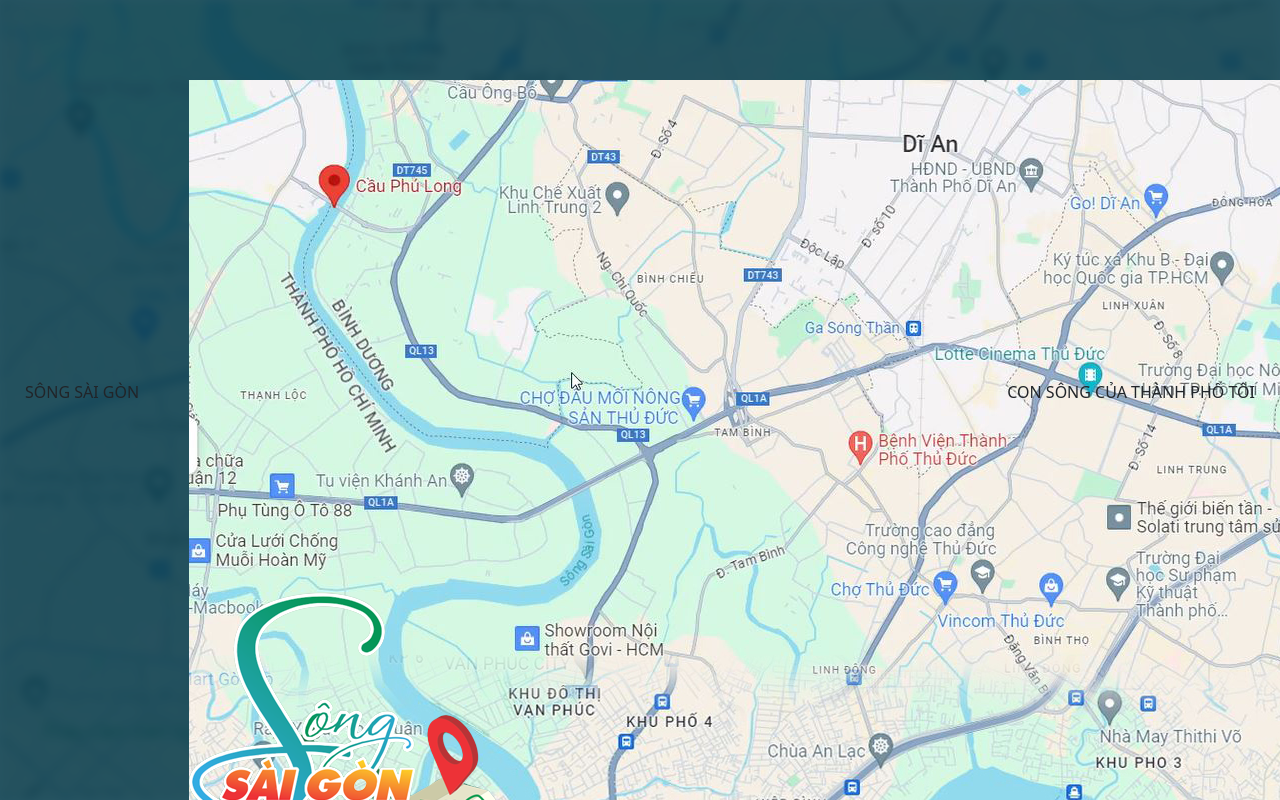
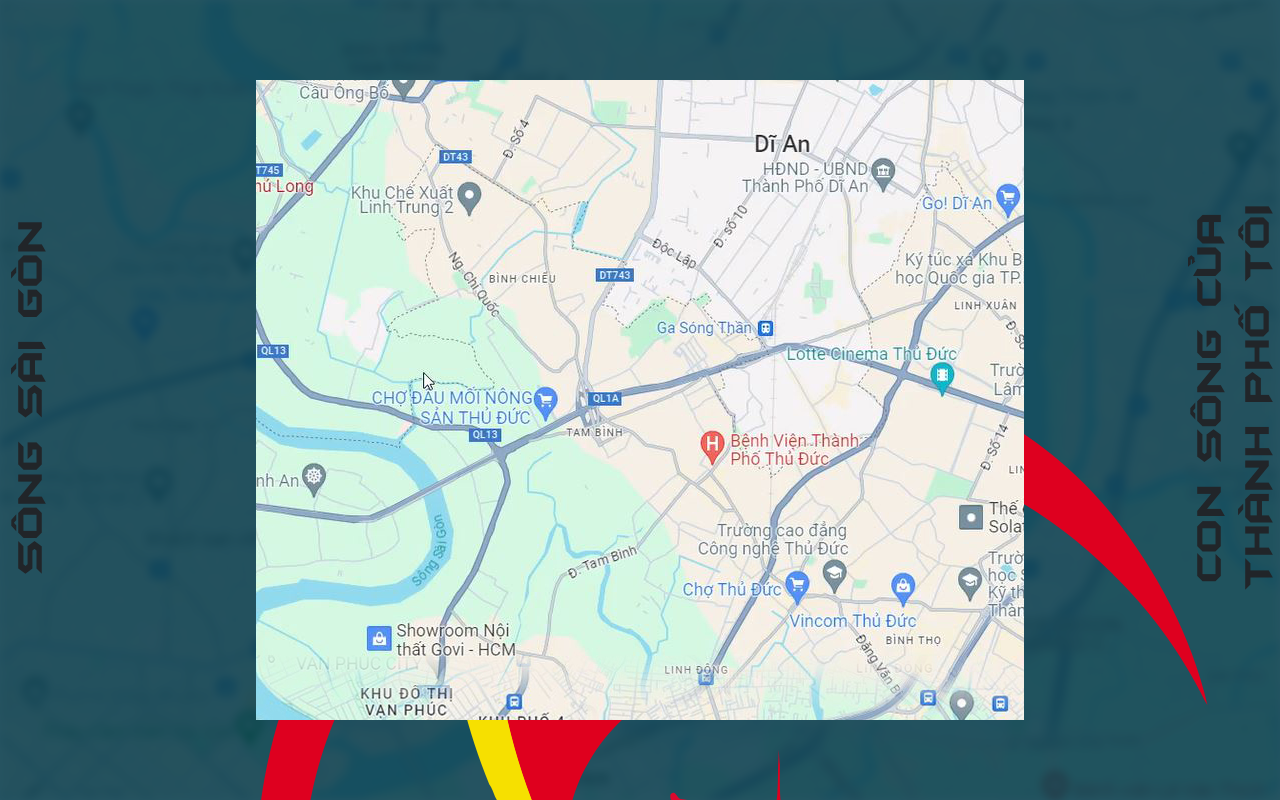
Before and after one commit to huyngaide/bai-dau-tay, a plain HTML site: page index.html in a window 1280 px wide. Drawn offline with Linux system fonts and the light colour scheme.

Commit message:
feature: map and backgroung text

```diff
--- a/index.html
+++ b/index.html
@@ -1,5 +1,6 @@
 <!DOCTYPE html>
 <html lang="en">
+
 <head>
   <meta charset="UTF-8">
   <meta name="viewport" content="width=device-width, initial-scale=1.0">
@@ -9,11 +10,12 @@
   <link rel="stylesheet" href="./main.css">
   <title>Document</title>
 </head>
+
 <body>
   <div class="bg"></div>
   <div class="overlay">
     <div class="bar-left">
-            <p>SÔNG SÀI GÒN</p>
+      <h1>SÔNG SÀI GÒN</h1>
     </div>
     <div class="map">
       <div class="map-img">
@@ -28,8 +30,9 @@
       </div>
     </div>
     <div class="bar-right">
-            <p>CON SÔNG CỦA THÀNH PHỐ TÔI</p>
+      <h1>CON SÔNG CỦA THÀNH PHỐ TÔI</h1>
     </div>
   </div>
 </body>
+
 </html>
--- a/main.css
+++ b/main.css
@@ -1,3 +1,9 @@
+@font-face {
+    font-family: 'custom-font';
+    src: url('/Thuvien_2024/Fonts/SVN-Batman\ Forever\ Alternate.otf');
+    font-weight: normal;
+    font-style: normal;
+}
 * {
     padding: 0;
     margin: auto;
@@ -28,11 +34,19 @@ body {
 }
 
 .overlay .bar-left {
-
+    height: 100%;
+    width:100%;
+    display: flex;
+    justify-content: center;
+    align-items: center;
+    position: relative;
 }
 
-.overlay .bar-left p {
-
+.overlay .bar-left h1 {
+    font-family: 'custom-font';
+    transform: rotate(-90deg);
+    position: absolute;
+    margin-left: -80%;
 }
 
 /*-------------------- bar left --------------------*/
@@ -45,12 +59,18 @@ body {
 }
 
 .map .map-img {
+    display: flex;
+    justify-content: center;
+    align-items: center;
+    position: absolute;
+    width: 60%;
     height: 80%;
-
+    overflow: auto;
+    scrollbar-width: none;
 }
 
 .map .map-img img {
-
+    object-fit: contain;
 }
 
 .map .map-img i {
@@ -67,10 +87,19 @@ body {
 
 /*------------------ bar right ------------------*/
 
-.bg .bar-right {
-
+.overlay .bar-right {
+    position: relative;
+    height: 100%;
+    width:100%;
+    display: flex;
+    flex-direction: column;
+    justify-content: center;
+    text-align: center;
 }
 
-.bg .bar-right p {
-
+.overlay .bar-right h1 {
+    font-family: 'custom-font';
+    transform: rotate(-90deg);
+    position: absolute;
+    margin-right:-60%;
 }
```
Lines whose indentation alone changed are shown as unchanged.
